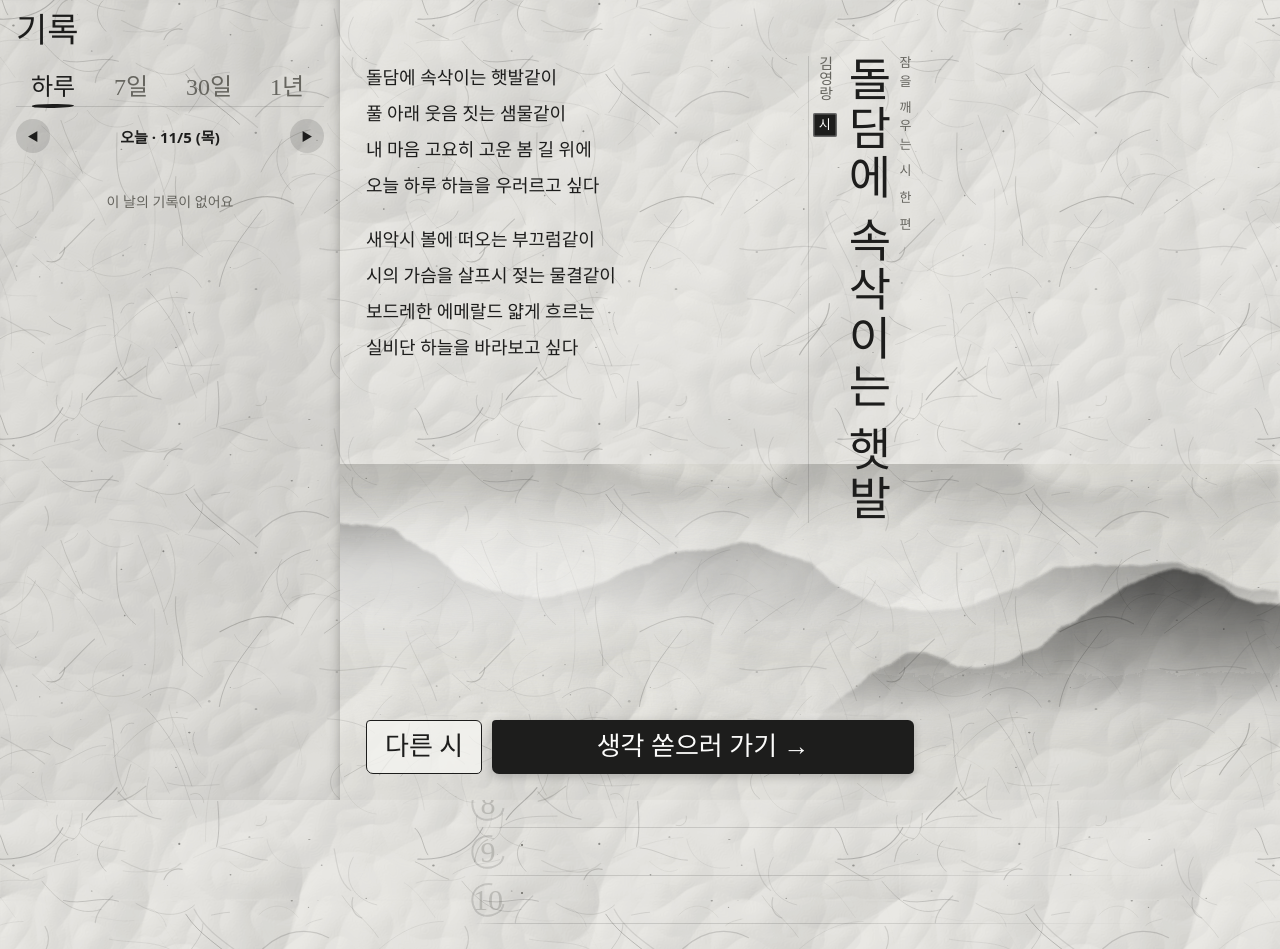
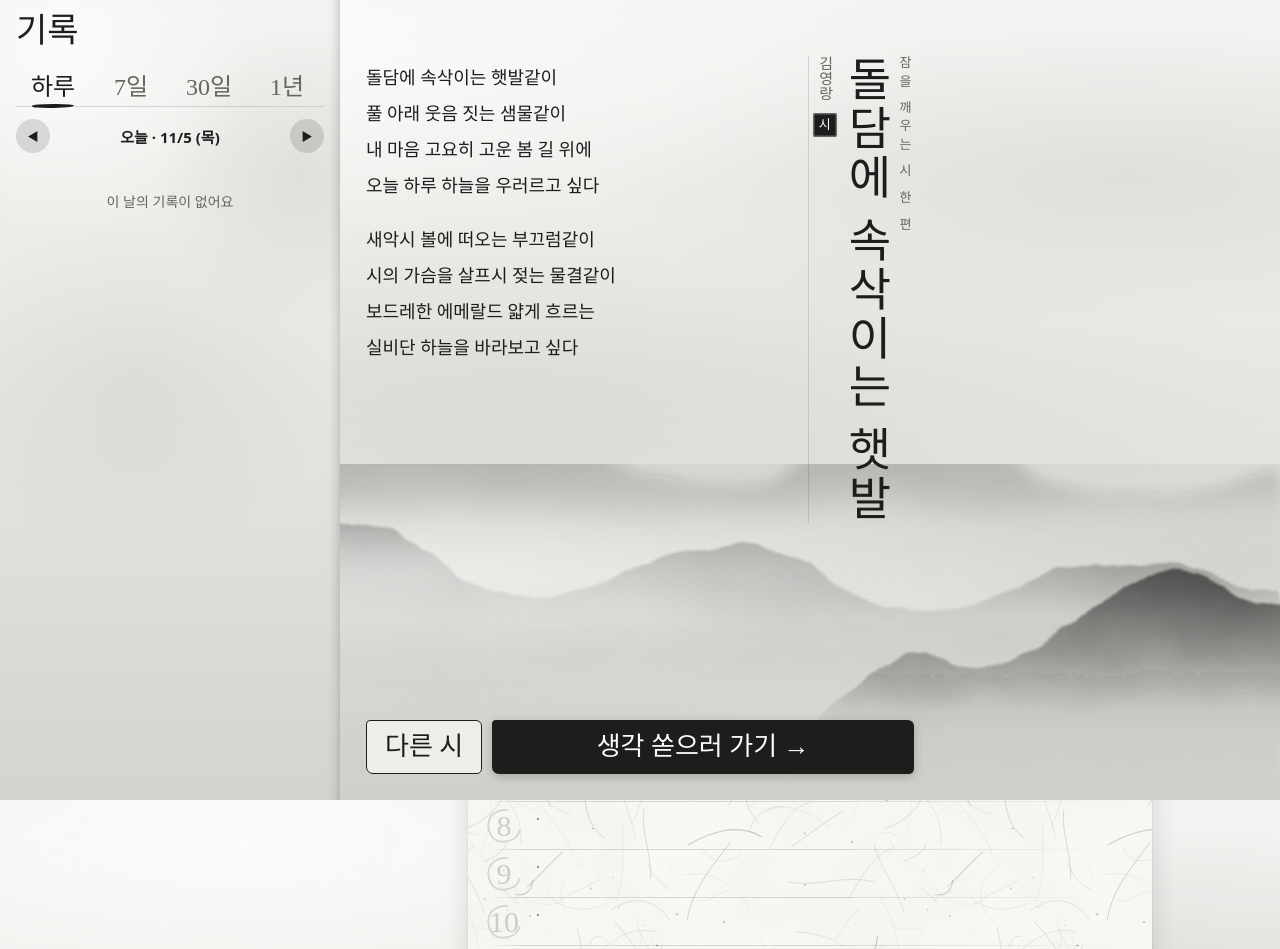
Before and after one commit to sidd0262-ops/timebox, a plain HTML site: page index.html in a window 1280 px wide. Shown: the top 949 px of the page. Drawn offline with Linux system fonts and the light colour scheme; a web font is replaced by a local one.

Commit message:
Replace crumpled hanji background with misty ink-wash; keep hanji only where you write
Co-Authored-By: Claude Opus 5.5 <noreply@anthropic.com>

```diff
--- a/index.html
+++ b/index.html
@@ -4,7 +4,7 @@
   <meta charset="utf-8">
   <meta name="viewport" content="width=device-width, initial-scale=1, viewport-fit=cover">
   <title>타임박스</title>
-  <meta name="theme-color" content="#e9e8e4">
+  <meta name="theme-color" content="#e3e3e0">
   <link rel="manifest" href="manifest.webmanifest">
   <link rel="icon" href="icons/icon-192.png">
   <link rel="apple-touch-icon" href="icons/apple-touch-icon.png">
--- a/style.css
+++ b/style.css
@@ -14,6 +14,12 @@
   --brush: "Nanum Brush Script", "Song Myung", serif;
   --serif: "Song Myung", "Gowun Batang", serif;
   --ui: "Gowun Batang", system-ui, -apple-system, "Apple SD Gothic Neo", "Malgun Gothic", serif;
+  /* 안개 낀 수묵 하늘: 위는 비고 아래로 갈수록 먹이 번짐 */
+  --wash:
+    radial-gradient(ellipse 80% 34% at 18% 6%, #fbfbfaee, transparent 70%),
+    radial-gradient(ellipse 60% 26% at 88% 22%, #1d1d1c12, transparent 72%),
+    radial-gradient(ellipse 90% 30% at 40% 48%, #1d1d1c0d, transparent 70%),
+    linear-gradient(180deg, #f3f3f1 0%, #e9e9e6 40%, #dcdcd9 75%, #d3d3d0 100%);
   --gutter: 52px;          /* 순위 숫자 자리 */
   color-scheme: light;
 }
@@ -26,28 +32,28 @@ body {
   font-size: 17px;
   min-height: 100vh;
   -webkit-tap-highlight-color: transparent;
-  background-color: var(--paper);
-  background-image: url(textures/crumple.svg), url(textures/fiber.svg);
-  background-blend-mode: multiply;
-  background-attachment: fixed, fixed;
+  background-color: #e3e3e0;
+  background-image: var(--wash);
+  background-attachment: fixed;
 }
 button { font: inherit; color: inherit; cursor: pointer; }
 [hidden] { display: none !important; }
 
-/* 한지 질감 (다른 면에도) */
-#sheet, #history, .screen {
-  background-color: var(--paper);
-  background-image: url(textures/crumple.svg), url(textures/fiber.svg);
-  background-blend-mode: multiply;
+/* 바탕은 수묵 안개, 글 쓰는 자리만 한지 */
+#history, .screen { background-color: #e3e3e0; background-image: var(--wash); }
+.hanji, main, #dumpText, #sheet {
+  background-color: #f6f5f1;
+  background-image: url(textures/fiber.svg);
+  box-shadow: 0 1px 2px #0000001f, 0 14px 34px -14px #00000052;
 }
 
 /* 수묵 산수 배경 */
 .ink-bg {
   position: fixed; left: 0; right: 0; bottom: 0;
-  width: 100%; height: 38vh;
+  width: 100%; height: 48vh;
   object-fit: cover; object-position: right bottom;
   mix-blend-mode: multiply;
-  opacity: .6;
+  opacity: .8;
   pointer-events: none;
   z-index: 0;
 }
@@ -106,7 +112,7 @@ button { font: inherit; color: inherit; cursor: pointer; }
   display: flex; align-items: center; gap: 8px;
   margin: 0 -18px;
   padding: calc(6px + env(safe-area-inset-top)) 12px 10px;
-  background: #e9e8e4d9;
+  background: #efefedd9;
   -webkit-backdrop-filter: blur(6px);
   backdrop-filter: blur(6px);
 }
@@ -140,7 +146,11 @@ button { font: inherit; color: inherit; cursor: pointer; }
 .icon:active { background: var(--ink-faint); }
 
 /* ---------- 본문 ---------- */
-main { padding-top: 22px; }
+main {
+  margin-top: 22px;
+  padding: 22px 16px 26px;
+  border-radius: 2px 3px 2px 4px;
+}
 main section + section { margin-top: 30px; }
 h2 {
   font-family: var(--brush);
@@ -341,12 +351,12 @@ h2 {
   width: 100%;
   margin-top: 18px;
   border: 0; outline: 0; resize: none;
-  background: transparent;
+  border-radius: 2px 3px 2px 4px;
   font-family: var(--brush);
   font-size: 30px;
   line-height: 42px;
   color: var(--ink);
-  padding: 0;
+  padding: 14px 16px;
   caret-color: var(--seal);
 }
 #dumpText::placeholder { color: #66655f88; }
@@ -362,7 +372,6 @@ h2 {
   width: min(560px, 100%);
   transform: translateX(-50%);
   max-height: 88vh; overflow: auto;
-  background-color: var(--paper-light);
   border-radius: 10px 10px 0 0;
   padding: 16px 18px calc(24px + env(safe-area-inset-bottom));
   box-shadow: 0 -10px 30px #0003;
@@ -436,7 +445,6 @@ h2 {
 #history {
   position: fixed; top: 0; bottom: 0; left: 0; z-index: 75;
   width: min(340px, 88vw);
-  background-color: var(--paper-deep);
   overflow: auto;
   padding: calc(12px + env(safe-area-inset-top)) 16px calc(30px + env(safe-area-inset-bottom));
   transform: translateX(-105%);
--- a/sw.js
+++ b/sw.js
@@ -1,8 +1,8 @@
 // 타임박스 서비스 워커: 오프라인에서도 열리게 + 알림 누르면 앱 열기
-const CACHE = 'timebox-v3';
+const CACHE = 'timebox-v4';
 const SHELL = ['./', 'index.html', 'style.css', 'app.js', 'poems.js', 'manifest.webmanifest',
   'icons/icon-192.png', 'icons/icon-512.png', 'icons/apple-touch-icon.png',
-  'textures/crumple.svg', 'textures/fiber.svg', 'textures/ink.svg'];
+  'textures/fiber.svg', 'textures/ink.svg'];
 
 self.addEventListener('install', e => {
   e.waitUntil(caches.open(CACHE).then(c => c.addAll(SHELL)).then(() => self.skipWaiting()));
```
Also changed, not shown: manifest.webmanifest, textures/crumple.svg (deleted).
